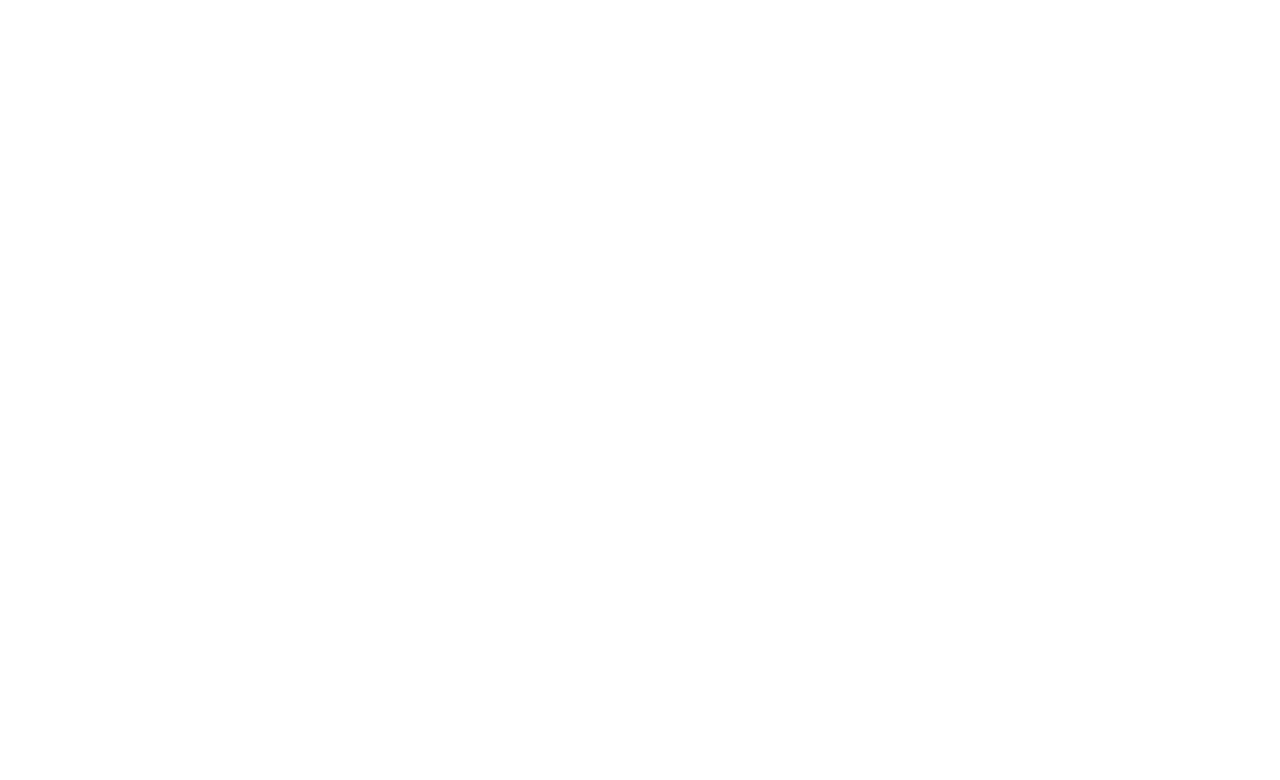
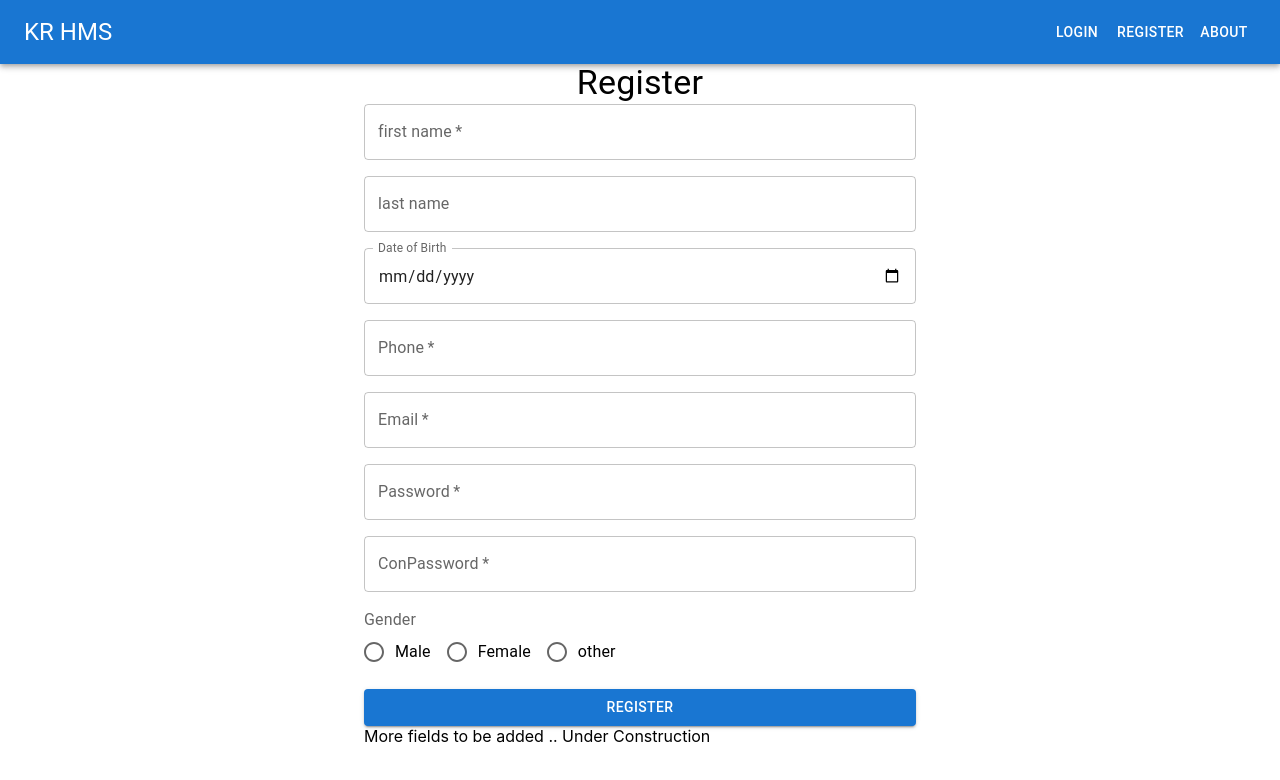
Before and after one commit to Kishore-reigns/HMS, a React (Create React App) app: page /register in a window 1280 px wide. Before the commit this address had no page. Shown: the top 780 px of the page. Built offline with nearby package versions, Linux system fonts and the light colour scheme.

Commit message:
added form validation

```diff
--- a/src/App.js
+++ b/src/App.js
@@ -3,12 +3,13 @@ import './App.css';
 import {Routes , Route} from 'react-router-dom'
 import HomePage from './pages/HomePage';
 import Login from './components/Login_Register/Login';
-
+import Register from './components/Login_Register/Register';
 function App() {
   return (
     <Routes>
       <Route path = '/' element = {<HomePage/>}/>
       <Route path = '/login' element = {<Login/>}/>
+      <Route path = '/register' element = {<Register/>}/>
     </Routes>
   );
 }
--- a/src/components/Header_Footer/Nav.jsx
+++ b/src/components/Header_Footer/Nav.jsx
@@ -1,7 +1,10 @@
 import React from 'react'
 import { AppBar, Toolbar , Typography,Button} from '@mui/material'
+import { useNavigate } from 'react-router-dom'
 
 const Nav = () => {
+
+
   return (
     <AppBar position='staitc'>
         <Toolbar>
--- /dev/null
+++ b/src/components/Login_Register/CommonLoginForm.jsx
@@ -0,0 +1,34 @@
+import React from 'react';
+import { Button, Container, Grid, TextField, Typography } from '@mui/material';
+
+const CommonLoginForm = () => {
+  return (
+    <Container
+      maxWidth="sm"
+      sx={{
+        height: '60vh',
+        display: 'flex',
+        flexDirection: 'column',
+        justifyContent: 'center',
+      }}
+    >
+      <Typography variant="h4" align="center" gutterBottom>
+        Login
+      </Typography>
+
+      <Grid container direction="column" spacing={2}>
+        <Grid item>
+          <TextField fullWidth label="Email" required />
+        </Grid>
+        <Grid item>
+          <TextField fullWidth label="Password" type="password" required />
+        </Grid>
+        <Grid item>
+          <Button fullWidth variant="contained" color="primary">Login</Button>
+        </Grid>
+      </Grid>
+    </Container>
+  );
+};
+
+export default CommonLoginForm;
--- /dev/null
+++ b/src/components/Login_Register/CommonRegister.jsx
@@ -0,0 +1,91 @@
+import React, { useState } from 'react'
+import { Typography, Container,Grid, FormControl, FormLabel, RadioGroup, FormControlLabel,TextField ,Radio, Button } from '@mui/material'
+import { useAsyncError } from 'react-router-dom'
+
+import validate from '../../js/registerValidate'
+
+const CommonRegister = () => {
+
+
+  const [firstName,SetFirstName] = useState('')
+  const [lastName, SetLastName] = useState('')
+  const [date,SetDate] = useState('')
+  const [email,SetEmail] = useState('')
+  const [password,SetPassword] = useState('')
+  const [confirmPass,SetConPass] = useState('')
+  const [gender,SetGender] = useState('')
+  const [phone,setPhone] = useState('')
+
+  const handleValidate =()=>{
+    const data = {firstName,lastName,date,email,password,confirmPass,phone}
+    const msg = validate(data)
+    alert(msg)
+  }
+
+
+
+  return (
+    <>
+    <Container
+    maxWidth="sm"
+    sx={{
+      height: '60vh',
+      display: 'flex',
+      flexDirection: 'column',
+      justifyContent: 'center',
+    }}
+  >
+    <Typography variant="h4" align="center" marginTop='200px'>
+      Register
+    </Typography>
+
+    <Grid container direction="column" spacing={2}>
+        <Grid item xs={6}>
+         <TextField fullWidth label="first name"  required onChange={(e)=> SetFirstName(e.target.value)}/>
+        </Grid>
+        <Grid item xs={6}>
+         <TextField fullWidth label="last name"  onChange={(e)=> SetLastName(e.target.value)}/>
+        </Grid>
+      <Grid item>
+        <TextField label = "Date of Birth" type = "date" fullWidth  InputLabelProps={{ shrink: true }} onChange={(e)=> SetDate(e.target.value)}/>
+      </Grid>
+      <Grid item>
+        <TextField label = "Phone" fullWidth  onChange={(e)=> setPhone(e.target.value)} required/>
+      </Grid>
+      <Grid item>
+        <TextField fullWidth label="Email" required onChange ={ (e)=> SetEmail(e.target.value)}/>
+      </Grid>
+      <Grid item xs={6}>
+        <TextField  fullWidth label="Password" type="password" xs={6} required onChange = { (e)=> SetPassword(e.target.value)} />
+      </Grid>
+      <Grid item xs={6}>
+      <TextField fullWidth  label="ConPassword" type="password" xs={6} required onChange={ (e)=>SetConPass(e.target.value)}/>
+      </Grid>
+      <Grid item>
+      <FormControl>
+        <FormLabel>Gender</FormLabel>
+        <RadioGroup row value={gender} onChange={(e)=>SetGender(e.target.value)}>
+            <FormControlLabel value="male" control={<Radio/>} label="Male"/>
+            <FormControlLabel value="female" control={<Radio/>} label="Female"/>
+            <FormControlLabel value="other" control={<Radio/>} label="other"/>
+
+        </RadioGroup>
+      </FormControl>
+
+
+      </Grid>
+      <Button variant='contained' onClick={handleValidate}>Register</Button>
+
+    </Grid>
+
+    <div>
+        More fields to be added .. Under Construction
+    </div>
+
+  </Container>
+    </>
+
+  )
+}
+
+export default CommonRegister
--- a/src/components/Login_Register/Login.jsx
+++ b/src/components/Login_Register/Login.jsx
@@ -3,12 +3,14 @@ import React from 'react'
 import { Typography,Button, Container } from '@mui/material'
 import Nav from '../Header_Footer/Nav'
 import SelectType from './SelectType'
+import CommonLoginForm from './CommonLoginForm'
 
 const Login = () => {
   return (
     <>
          <Nav/>
-        <SelectType/>
+
+        <CommonLoginForm/>
     </>
 
 
--- a/src/components/Login_Register/Register.jsx
+++ b/src/components/Login_Register/Register.jsx
@@ -0,0 +1,20 @@
+import React from 'react'
+
+import { Typography,Button, Container } from '@mui/material'
+import Nav from '../Header_Footer/Nav'
+import SelectType from './SelectType'
+import CommonRegister from './CommonRegister'
+
+
+const Register = () => {
+  return (
+    <>
+         <Nav/>
+
+        <CommonRegister/>
+    </>
+
+  )
+}
+
+export default Register
--- a/src/components/Login_Register/SelectType.jsx
+++ b/src/components/Login_Register/SelectType.jsx
@@ -1,8 +1,16 @@
 import { Box,Button } from '@mui/material'
-import React from 'react'
+import React, { useState } from 'react'
+import Nav from '../Header_Footer/Nav'
 
 const SelectType = () => {
+
+  const [selectedButton , setButton] = useState()
+
   return (
+
+    <>
+      <Nav/>
+
         <Box sx={{ display: 'flex', flexDirection: 'column', alignItems: 'center', mt: 4 }}>
             <Box sx = {{ display:'flex', gap : 2}}>
                 <Button variant='contained' color = 'primary'>Patient</Button>
@@ -10,6 +18,9 @@ const SelectType = () => {
                 <Button variant='contained' color ='primary'>Admin</Button>
             </Box>
         </Box>
+
+    </>
+
   )
 }
 
--- /dev/null
+++ b/src/js/registerValidate.js
@@ -0,0 +1,32 @@
+
+const mailRegex = /^[a-zA-Z0-9._%+-]+@[a-zA-Z]+\.[a-zA-Z]{2,3}$/;
+const passLowerRegex = /[a-z]/;
+const passUpperRegex = /[A-Z]/;
+const passNumberRegex = /[0-9]/;
+const passSpecialCharRegex = /[!@#$%^&*]/;
+const phoneRegex = /[6-9]{1}[0-9]{9}/;
+
+const validate = ({firstName,lastName,date,email,password,confirmPass,phone}) => {
+
+    if(phone.length != 10)return "Phone number is not 10 digits";
+    if(!phoneRegex.test(phone))return "Not proper Indian mobile number";
+
+  if (!mailRegex.test(email)) return "Not a proper email";
+
+
+
+  if (password.length < 8) return "Password should be at least 8 characters";
+
+  if (!passLowerRegex.test(password)) return "Password must contain a lowercase letter";
+  if (!passUpperRegex.test(password)) return "Password must contain an uppercase letter";
+  if (!passNumberRegex.test(password)) return "Password must contain a number";
+  if (!passSpecialCharRegex.test(password)) return "Password must contain a special character";
+
+  if (password !== confirmPass) return "Confirm password doesn't match";
+
+
+
+  return "success";
+};
+
+export default validate;
```
Lines whose indentation alone changed are shown as unchanged.
